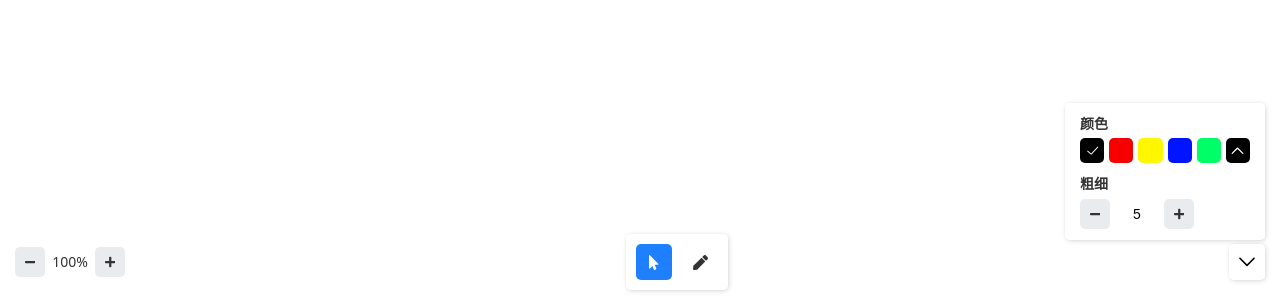
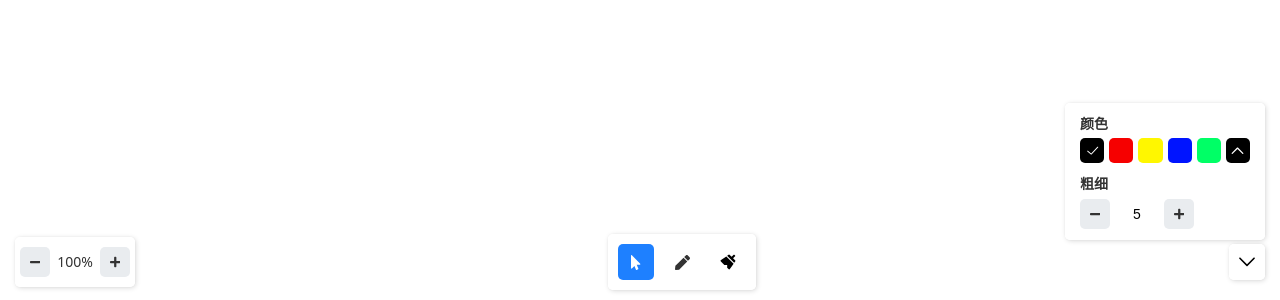
Before and after one commit to moneyinto/whiteboard, a Vue app: page / in a window 1280 px wide. Shown: the part 500-800 px from the top of the page. Built offline with nearby package versions, Linux system fonts and the light colour scheme.

Commit message:
清空画板功能

```diff
--- a/src/components/WhiteBoard/components/toolbar.vue
+++ b/src/components/WhiteBoard/components/toolbar.vue
@@ -23,6 +23,12 @@
                 @click="selectedMode(OPTION_TYPE.PEN)"
             >
                 <Pen />
+            </div>
+            <div
+                class="wb-tool-btn clear-btn"
+                @click="selectedMode(OPTION_TYPE.CLEAR)"
+            >
+                <Clear />
             </div>
         </div>
 
@@ -63,9 +69,10 @@ import Mouse from "../icons/Mouse.vue";
 import Pen from "../icons/Pen.vue";
 import Setting from "../icons/Setting.vue";
 import Step from "./Step.vue";
+import Clear from "../icons/Clear.vue";
 import ColorPicker from "./ColorPicker/index.vue";
 
-const emit = defineEmits(["update:optionType", "update:lineWidth", "update:strokeColor", "update:zoom", "zoomChange"]);
+const emit = defineEmits(["update:optionType", "update:lineWidth", "update:strokeColor", "update:zoom", "zoomChange", "clear"]);
 
 const props = defineProps({
     optionType: {
@@ -94,6 +101,9 @@ const { optionType, strokeColor, lineWidth, zoom } = toRefs(props);
 const settingShow = ref(true);
 
 const selectedMode = (type: string) => {
+    if (type === OPTION_TYPE.CLEAR) {
+        return emit("clear");
+    }
     emit("update:optionType", type);
 };
 
@@ -143,7 +153,7 @@ const input = (value: number) => {
     align-items: center;
 }
 
-.wb-tool {
+.wb-tool, .wb-control {
     border-radius: 5px;
     box-shadow: 0 0 0 1px rgb(0 0 0 / 1%), 1px 1px 5px rgb(0 0 0 / 15%);
     background-color: rgba(255, 255, 255, 0.96);
@@ -170,6 +180,10 @@ const input = (value: number) => {
 
 .wb-tool svg {
     height: 15px;
+}
+
+.clear-btn svg {
+    height: 22px;
 }
 
 .wb-tool-btn.active svg {
--- a/src/components/WhiteBoard/config/index.ts
+++ b/src/components/WhiteBoard/config/index.ts
@@ -1,4 +1,5 @@
 export enum OPTION_TYPE {
     PEN = "PEN", // 画笔
-    MOUSE = "MOUSE" // 鼠标-移动-选中
+    MOUSE = "MOUSE", // 鼠标-移动-选中
+    CLEAR = "CLEAR", // 清空画板
 }
--- /dev/null
+++ b/src/components/WhiteBoard/hooks/useClearElement.ts
@@ -0,0 +1,23 @@
+import { Ref } from "vue";
+import { ICanvasConfig, IElement } from "../types";
+
+export default (
+    canvas: Ref<HTMLCanvasElement | null>,
+    context: Ref<CanvasRenderingContext2D | null>,
+    elements: Ref<IElement[]>,
+    canvasConfig: ICanvasConfig
+) => {
+    const clearElements = () => {
+        if (!canvas.value || !context.value) return;
+        context.value.clearRect(0, 0, canvas.value.width, canvas.value.height);
+        elements.value = [];
+        canvasConfig.lineWidth = 5;
+        canvasConfig.scrollX = 0;
+        canvasConfig.scrollY = 0;
+        canvasConfig.zoom = 1;
+        canvasConfig.strokeColor = "#000000";
+    };
+    return {
+        clearElements
+    };
+};
--- /dev/null
+++ b/src/components/WhiteBoard/icons/Clear.vue
@@ -0,0 +1,7 @@
+<template>
+	<svg viewBox="0 0 1024 1024">
+		<path
+			d="M433.664 250.88L773.12 590.336 599.466667 837.162667a42.666667 42.666667 0 0 1-65.066667 5.632l-61.333333-61.333334v-130.88h-130.858667L181.205333 489.6a42.666667 42.666667 0 0 1 5.632-65.066667l246.826667-173.632z m38.378667-26.986667l66.133333-46.528a42.666667 42.666667 0 0 1 54.72 4.714667l89.130667 89.152 93.781333-93.781333a21.333333 21.333333 0 0 1 30.165333 0l35.2 35.2a21.333333 21.333333 0 0 1 0 30.186666l-93.76 93.76 94.506667 94.506667a42.666667 42.666667 0 0 1 4.714667 54.72l-46.506667 66.133333-328.106667-328.064z"
+		></path>
+	</svg>
+</template>
--- a/src/components/WhiteBoard/index.vue
+++ b/src/components/WhiteBoard/index.vue
@@ -20,6 +20,7 @@
             v-model:lineWidth="canvasConfig.lineWidth"
             v-model:zoom="canvasConfig.zoom"
             @zoomChange="zoomChange"
+            @clear="clearElements"
         />
     </div>
 </template>
@@ -30,6 +31,7 @@ import ToolBar from "./components/Toolbar.vue";
 import useHandlePointer from "./hooks/useHandlePointer";
 import useRenderElement from "./hooks/useRenderElement";
 import useZoom from "./hooks/useZoom";
+import useClearElement from "./hooks/useClearElement";
 import { IElement, ICanvasConfig } from "./types";
 import { OPTION_TYPE } from "./config";
 import { throttle } from "lodash";
@@ -69,6 +71,7 @@ const { handleDown, handleMove, handleUp } = useHandlePointer(
 );
 const { renderElements } = useRenderElement(canvas, context, canvasConfig);
 const { updateScroll, handleWeel } = useZoom(canvas, canvasConfig);
+const { clearElements } = useClearElement(canvas, context, elements, canvasConfig);
 
 // 进行缩放
 const zoomChange = (newZoom, oldZoom) => {
--- a/src/components/WhiteBoard/utils/index.ts
+++ b/src/components/WhiteBoard/utils/index.ts
@@ -183,7 +183,7 @@ function med(A: number[], B: number[]) {
 export const getPenSvgPath = (points: number[][], lineWidth: number) => {
     const options: StrokeOptions = {
         simulatePressure: true, // 是否基于速度模拟压力
-        size: 4.25,
+        size: lineWidth,
         thinning: 0.6,
         smoothing: 0.5,
         streamline: 0.5,
```
